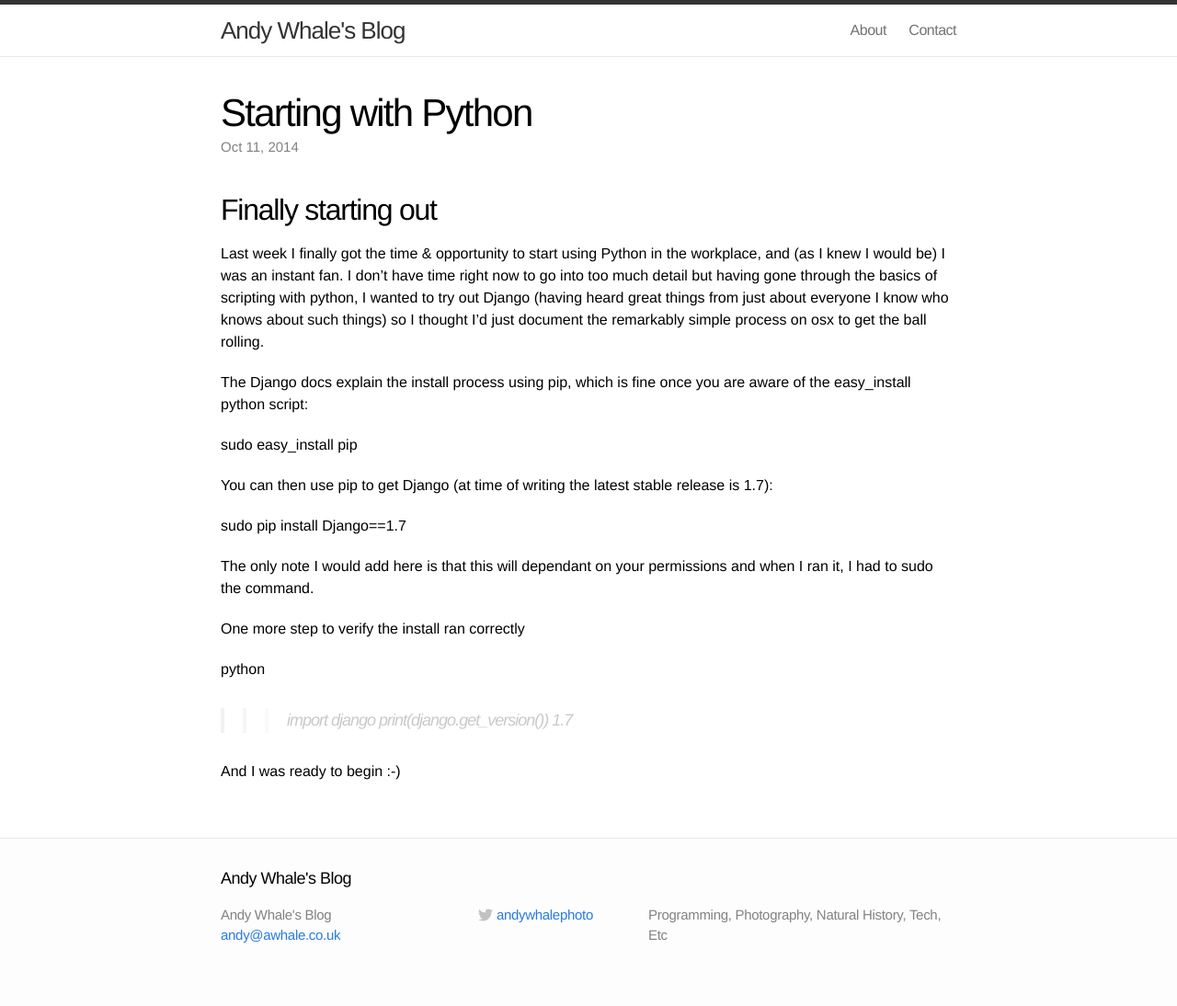
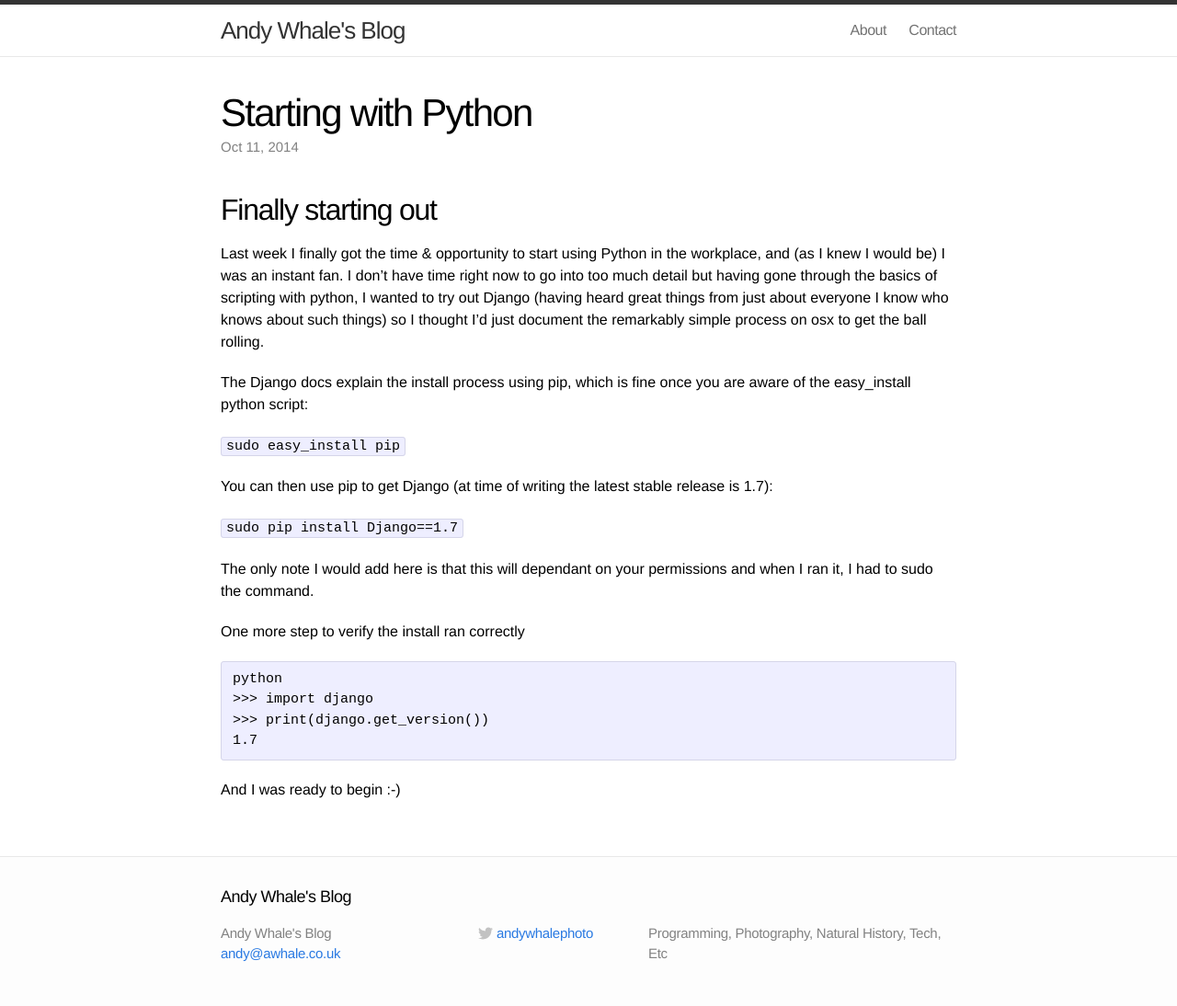
Before and after one commit to andywhale/andywhale.github.io, a Jekyll site: the page built from _posts/2014-10-11-django-unchained.markdown, in a window 1280 px wide. Shown: the whole page at 92% size. Built offline with Jekyll 4.4.1, drawn with Linux system fonts in a browser that asks for light colours; part of the change alters nothing that is shown.

Commit message:
Update 2014-10-11-django-unchained.markdown

````diff
--- a/_posts/2014-10-11-django-unchained.markdown
+++ b/_posts/2014-10-11-django-unchained.markdown
@@ -14,19 +14,21 @@ I wanted to try out Django (having heard great things from just about everyone I
 
 The Django docs explain the install process using pip, which is fine once you are aware of the easy_install python script:
 
-  sudo easy_install pip
+```sudo easy_install pip```
 
 You can then use pip to get Django (at time of writing the latest stable release is 1.7):
 
-  sudo pip install Django==1.7
+```sudo pip install Django==1.7```
 
 The only note I would add here is that this will dependant on your permissions and when I ran it, I had to sudo the command.
 
 One more step to verify the install ran correctly
 
-  python
-  >>> import django
-  >>> print(django.get_version())
-  1.7
+```
+python
+>>> import django
+>>> print(django.get_version())
+1.7
+```
 
 And I was ready to begin :-)
````
